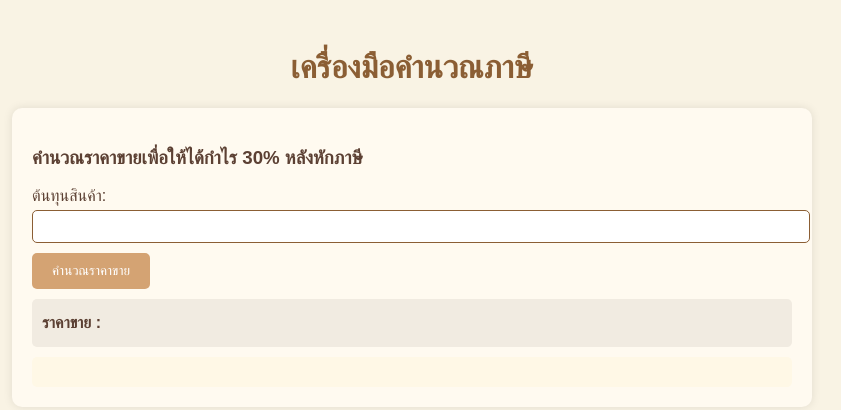
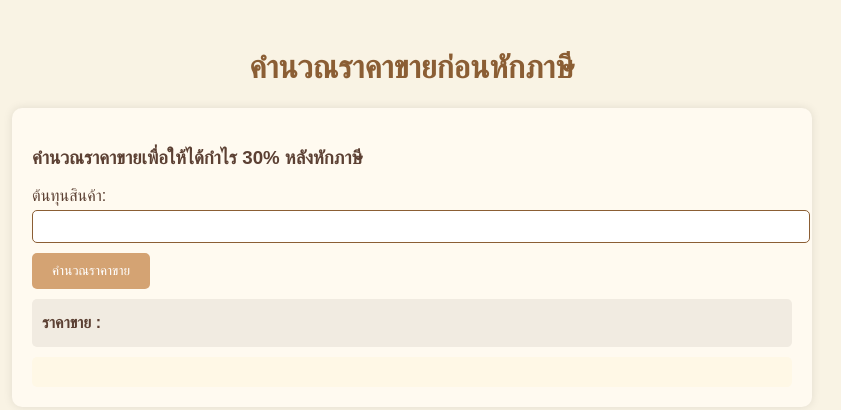
Before and after one commit to catrionatiny/-, a plain HTML site: page index.html in a window 1280 px wide. Shown: the whole page, without its empty margins (228-1069 px from the left). Drawn offline with Linux system fonts and the light colour scheme.

Commit message:
Update index.html

```diff
--- a/index.html
+++ b/index.html
@@ -115,7 +115,7 @@
 </head>
 <body>
     <div class="container">
-        <h1>เครื่องมือคำนวณภาษี</h1>
+        <h1>คำนวณราคาขายก่อนหักภาษี</h1>
 
         <div class="section">
             <h3>คำนวณราคาขายเพื่อให้ได้กำไร 30% หลังหักภาษี</h3>
```
